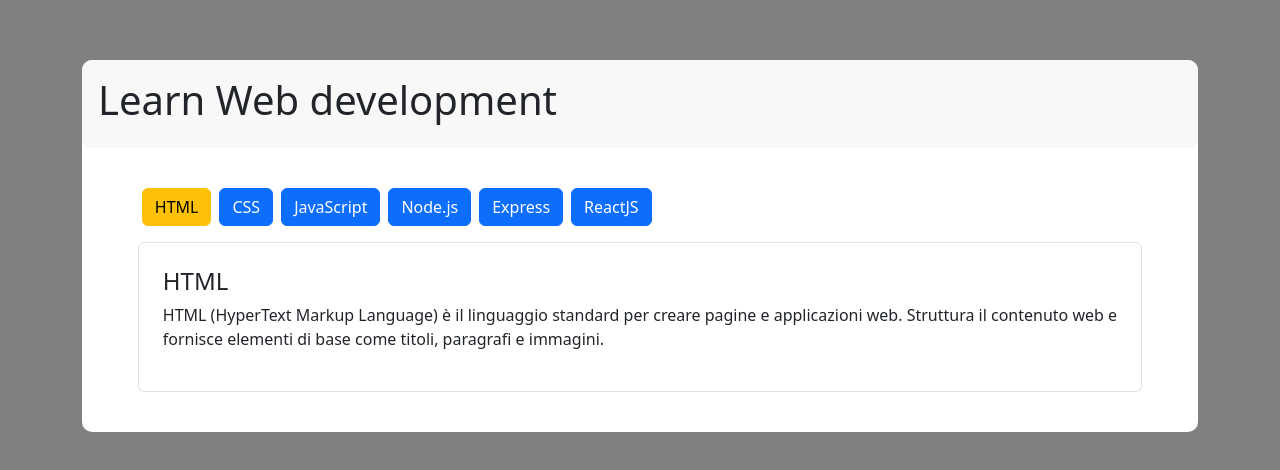
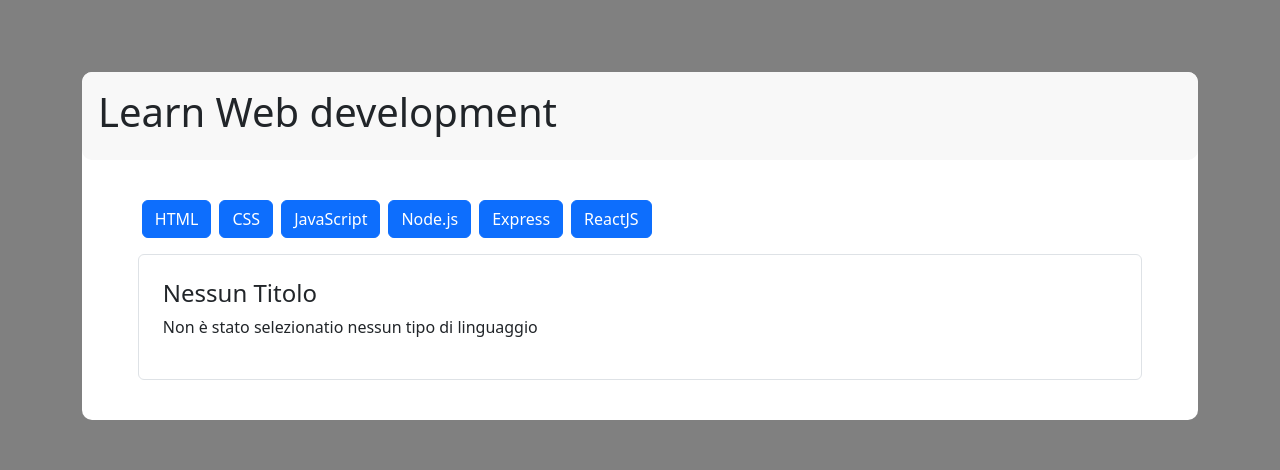
Before and after one commit to FrancescoCialfiDev/react-use-state, a React (Vite) app: page / in a window 1280 px wide. Shown: the part 154-624 px from the top of the page. Built offline with nearby package versions, Linux system fonts and the light colour scheme.

Commit message:
add no content when card is not active

```diff
--- a/src/components/MainComponent/MainComponent.jsx
+++ b/src/components/MainComponent/MainComponent.jsx
@@ -5,7 +5,7 @@
 
 function MainComponent() {
 
-    const [activeLanguage, setActiveLanguage] = useState(languages[0])
+    const [activeLanguage, setActiveLanguage] = useState(false)
 
     return (
 
--- a/src/components/TextComponent/TextComponent.jsx
+++ b/src/components/TextComponent/TextComponent.jsx
@@ -5,8 +5,8 @@
     return (
         // newArray.map((element) =>
         <>
-            <h4>{activeLanguage.title}</h4>
-            <p>{activeLanguage.description}</p>
+            <h4>{activeLanguage.title ? activeLanguage.title : "Nessun Titolo"}</h4>
+            <p>{activeLanguage.description ? activeLanguage.description : "Non è stato selezionatio nessun tipo di linguaggio"}</p>
         </>
         // )
     )
```
